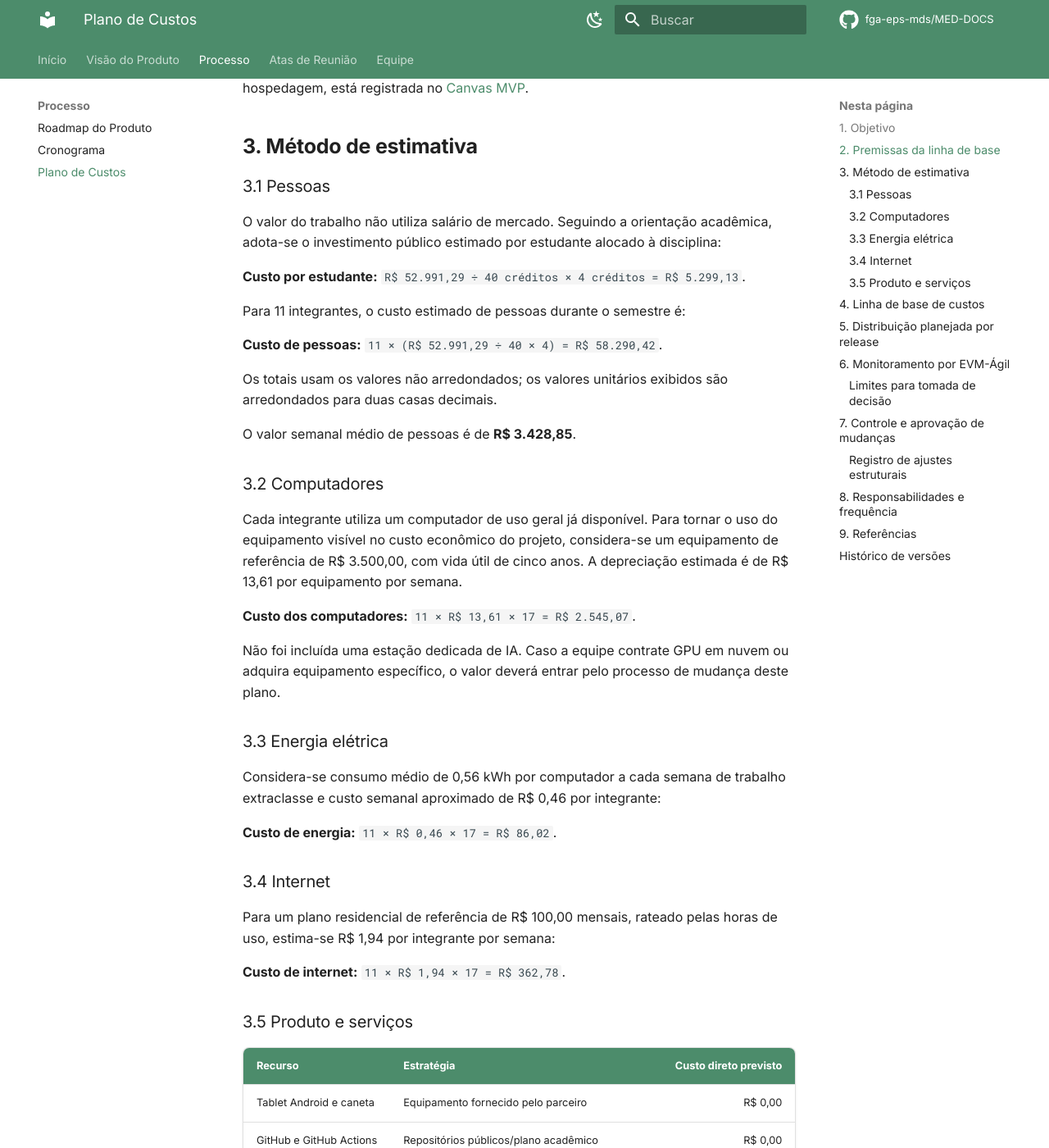
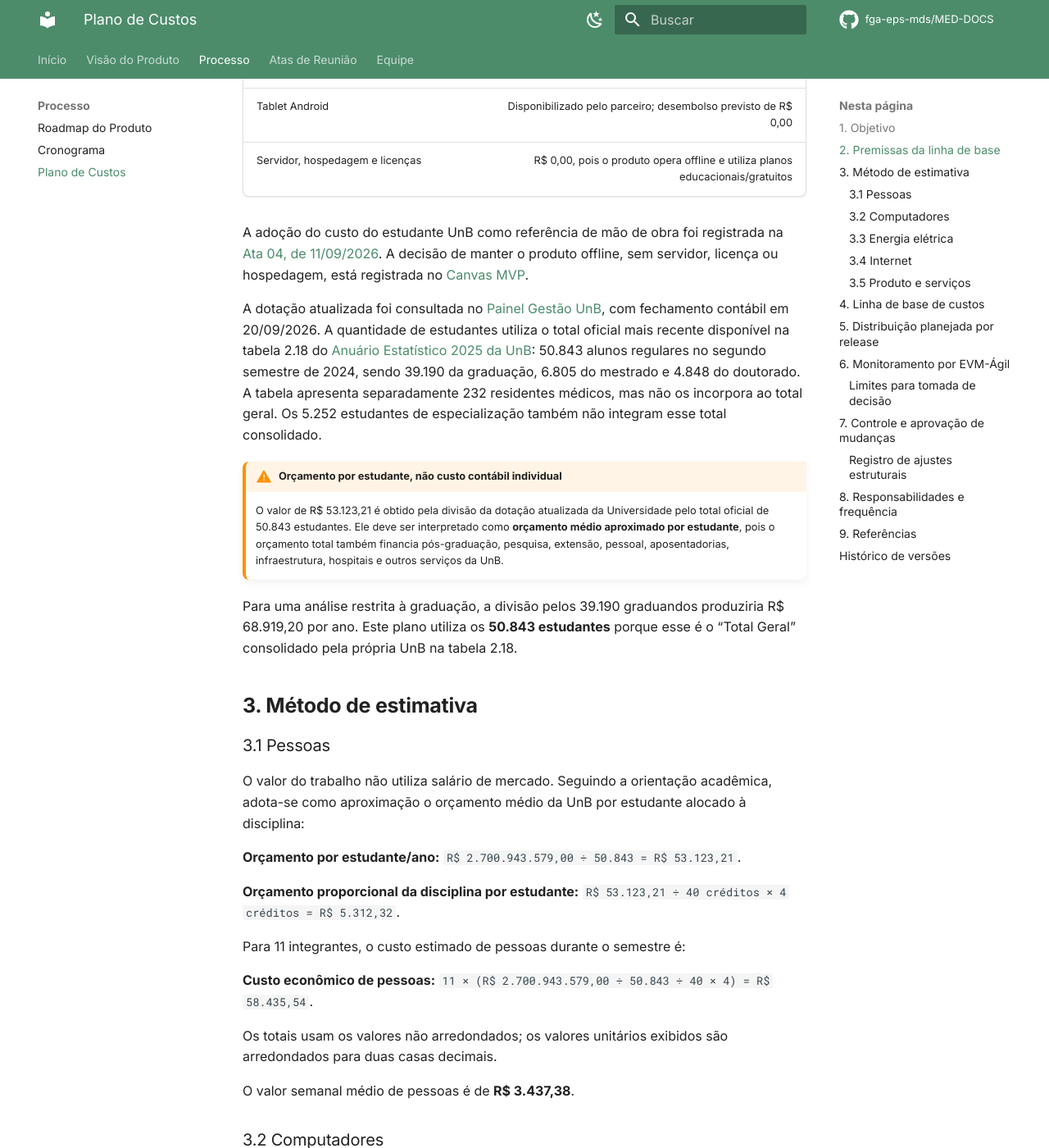
Before and after one commit to apollen27983/UNIEURO_MED-DOCS, an MkDocs documentation site: the page built from docs/equipe/plano_de_custos.md, in a window 1280 px wide and 1400 px high, scrolled down 1382 px. Shown: the whole window at 82% size. Built offline with MkDocs 1.6.1 and Material for MkDocs 9.7.7, drawn with Linux system fonts in a browser that asks for light colours; comment, search, counter and statistics services are not loaded; some of the changed text lies outside the part shown.

Commit message:
feat: atualiazando planilha de custos

```diff
--- a/docs/equipe/plano_de_custos.md
+++ b/docs/equipe/plano_de_custos.md
@@ -25,9 +25,14 @@ dados apresentados no Dashboard Gerencial e Analítico.
 | Equipe de EPS | 11 integrantes |
 | Créditos anuais de referência | 40 créditos |
 | Créditos da disciplina | 4 créditos |
-| Custo anual corrigido por estudante | R$ 52.991,29 |
-| Custo da disciplina por estudante | R$ 5.299,13 |
-| Custo semanal médio por estudante | R$ 311,71 |
+| Dotação atualizada da UnB em 2026 | R$ 2.700.943.579,00 |
+| Estudantes regulares de graduação | 39.190 |
+| Estudantes regulares de mestrado | 6.805 |
+| Estudantes regulares de doutorado | 4.848 |
+| Total oficial de estudantes utilizado | 50.843 |
+| Orçamento anual aproximado por estudante | R$ 53.123,21 |
+| Orçamento proporcional da disciplina por estudante | R$ 5.312,32 |
+| Orçamento semanal médio por estudante | R$ 312,49 |
 | Computadores de uso geral | 11 unidades já disponíveis |
 | Vida útil contábil dos computadores | 5 anos (depreciação de 20% ao ano) |
 | Uso extraclasse considerado | 14 horas por semana e por integrante |
@@ -39,23 +44,50 @@ A adoção do custo do estudante UnB como referência de mão de obra foi regist
 A decisão de manter o produto offline, sem servidor, licença ou hospedagem, está
 registrada no [Canvas MVP](../produto/canvas-mvp.md#7-custo-e-cronograma).
 
+A dotação atualizada foi consultada no
+[Painel Gestão UnB](https://app.powerbi.com/view?r=eyJrIjoiZWNjNzkzZWQtNTJkMi00YmZhLThkOTgtNzgzNmE2MWMzZjdmIiwidCI6ImVjMzU5YmExLTYzMGItNGQyYi1iODMzLWM4ZTZkNDhmODA1OSJ9),
+com fechamento contábil em 20/09/2026. A quantidade de estudantes utiliza o total
+oficial mais recente disponível na tabela 2.18 do
+[Anuário Estatístico 2025 da UnB](https://repositoriodpo.unb.br/anuarios/anuario-estatistico-2025/):
+50.843 alunos regulares no segundo semestre de 2024, sendo 39.190 da graduação,
+6.805 do mestrado e 4.848 do doutorado. A tabela apresenta separadamente 232
+residentes médicos, mas não os incorpora ao total geral. Os 5.252 estudantes de
+especialização também não integram esse total consolidado.
+
+!!! warning "Orçamento por estudante, não custo contábil individual"
+    O valor de R$ 53.123,21 é obtido pela divisão da dotação atualizada da
+    Universidade pelo total oficial de 50.843 estudantes. Ele deve ser interpretado
+    como **orçamento médio aproximado por estudante**, pois o orçamento total
+    também financia pós-graduação, pesquisa, extensão, pessoal, aposentadorias,
+    infraestrutura, hospitais e outros serviços da UnB.
+
+Para uma análise restrita à graduação, a divisão pelos 39.190 graduandos produziria
+R$ 68.919,20 por ano. Este plano utiliza os **50.843 estudantes** porque esse é o
+“Total Geral” consolidado pela própria UnB na tabela 2.18.
+
 ## 3. Método de estimativa
 
 ### 3.1 Pessoas
 
 O valor do trabalho não utiliza salário de mercado. Seguindo a orientação acadêmica,
-adota-se o investimento público estimado por estudante alocado à disciplina:
+adota-se como aproximação o orçamento médio da UnB por estudante alocado à
+disciplina:
 
-**Custo por estudante:** `R$ 52.991,29 ÷ 40 créditos × 4 créditos = R$ 5.299,13`.
+**Orçamento por estudante/ano:**
+`R$ 2.700.943.579,00 ÷ 50.843 = R$ 53.123,21`.
+
+**Orçamento proporcional da disciplina por estudante:**
+`R$ 53.123,21 ÷ 40 créditos × 4 créditos = R$ 5.312,32`.
 
 Para 11 integrantes, o custo estimado de pessoas durante o semestre é:
 
-**Custo de pessoas:** `11 × (R$ 52.991,29 ÷ 40 × 4) = R$ 58.290,42`.
+**Custo econômico de pessoas:**
+`11 × (R$ 2.700.943.579,00 ÷ 50.843 ÷ 40 × 4) = R$ 58.435,54`.
 
 Os totais usam os valores não arredondados; os valores unitários exibidos são
 arredondados para duas casas decimais.
 
-O valor semanal médio de pessoas é de **R$ 3.428,85**.
+O valor semanal médio de pessoas é de **R$ 3.437,38**.
 
 ### 3.2 Computadores
 
@@ -110,24 +142,24 @@ no LibreOffice Calc, Microsoft Excel ou Google Planilhas.
 
 | Categoria | Custo semanal médio | Quantidade de semanas | Custo total |
 |---|---:|---:|---:|
-| Pessoas | R$ 3.428,85 | 17 | R$ 58.290,42 |
+| Pessoas | R$ 3.437,38 | 17 | R$ 58.435,54 |
 | Depreciação dos computadores | R$ 149,71 | 17 | R$ 2.545,07 |
 | Energia elétrica | R$ 5,06 | 17 | R$ 86,02 |
 | Internet | R$ 21,34 | 17 | R$ 362,78 |
 | Serviços, licenças e hospedagem | R$ 0,00 | 17 | R$ 0,00 |
-| **Linha de base (BAC)** | **R$ 3.604,96** | **17** | **R$ 61.284,29** |
+| **Linha de base (BAC)** | **R$ 3.613,49** | **17** | **R$ 61.429,41** |
 
 Foi definida uma **reserva gerencial de 5%**, separada da linha de base, para eventos
 não previstos que sejam formalmente aprovados:
 
 | Componente orçamentário | Valor |
 |---|---:|
-| Linha de base de custos (BAC) | R$ 61.284,29 |
-| Reserva gerencial (5%) | R$ 3.064,21 |
-| **Orçamento total autorizado** | **R$ 64.348,50** |
+| Linha de base de custos (BAC) | R$ 61.429,41 |
+| Reserva gerencial (5%) | R$ 3.071,47 |
+| **Orçamento total autorizado** | **R$ 64.500,88** |
 
 A reserva não integra o BAC enquanto não houver mudança aprovada. Assim, os índices
-de EVM são calculados inicialmente sobre **R$ 61.284,29**.
+de EVM são calculados inicialmente sobre **R$ 61.429,41**.
 
 ## 5. Distribuição planejada por release
 
@@ -136,11 +168,13 @@ custo semanal médio multiplicado pelas semanas de cada período.
 
 | Período | Semanas consideradas | Custo planejado | Acumulado planejado |
 |---|---:|---:|---:|
-| R1 — 10/08 a 28/09 | 7 | R$ 25.234,71 | R$ 25.234,71 |
-| R2 — 29/09 a 26/10 | 4 | R$ 14.419,83 | R$ 39.654,54 |
-| R3 — 27/10 a 30/11 | 5 | R$ 18.024,79 | R$ 57.679,33 |
-| Release final — 01/12 a 07/12 | 1 | R$ 3.604,96 | R$ 61.284,29 |
-| **Total** | **17** | **R$ 61.284,29** | **R$ 61.284,29** |
+| R1 — 10/08 a 28/09 | 7 | R$ 25.294,46 | R$ 25.294,46 |
+| R2 — 29/09 a 26/10 | 4 | R$ 14.453,98 | R$ 39.748,44 |
+| R3 — 27/10 a 30/11 | 5 | R$ 18.067,47 | R$ 57.815,91 |
+| Release final — 01/12 a 07/12 | 1 | R$ 3.613,50 | R$ 61.429,41 |
+| **Total** | **17** | **R$ 61.429,41** | **R$ 61.429,41** |
+
+O centavo residual do último período compensa o arredondamento dos valores semanais.
 
 ## 6. Monitoramento por EVM-Ágil
 
@@ -150,7 +184,7 @@ iniciado como valor entregue.
 
 | Sigla | Indicador | Cálculo/uso |
 |---|---|---|
-| BAC | Orçamento no término | Linha de base aprovada: R$ 61.284,29 |
+| BAC | Orçamento no término | Linha de base aprovada: R$ 61.429,41 |
 | PV | Valor planejado | BAC × percentual de escopo planejado até a data |
 | EV | Valor agregado | BAC × percentual de pontos aceitos até a data |
 | AC | Custo real | Custo das semanas decorridas, ajustado por mudanças reais |
@@ -196,7 +230,9 @@ O processo de controle é:
 
 | Data | Mudança | Impacto | Novo BAC | Evidência | Responsável |
 |---|---|---:|---:|---|---|
-| — | Linha de base inicial | — | R$ 61.284,29 | Este documento | Daniel Ferreira Nunes |
+| 21/09/2026 | Criação da linha de base inicial | — | R$ 61.284,29 | Versão 1.0 deste documento | Daniel Ferreira Nunes |
+| 22/09/2026 | Atualização da fonte de pessoas para o orçamento da UnB em 2026 | + R$ 17.520,70 | R$ 78.804,99 | Painel Gestão UnB e Anuário Estatístico 2025 | Daniel Ferreira Nunes |
+| 22/09/2026 | Adoção do total oficial de 50.843 estudantes como denominador | - R$ 17.375,58 | R$ 61.429,41 | Tabela 2.18 do Anuário Estatístico 2025 | Daniel Ferreira Nunes |
 
 ## 8. Responsabilidades e frequência
 
@@ -210,13 +246,18 @@ O processo de controle é:
 
 ## 9. Referências
 
-1. BANCO CENTRAL DO BRASIL. [Calculadora do Cidadão — correção de valores](https://www3.bcb.gov.br/CALCIDADAO/publico/corrigirPorIndice.do?method=corrigirPorIndice). Acesso em: 21 set. 2026.
-2. RECEITA FEDERAL DO BRASIL. [Taxas de depreciação de bens](https://normasinternet2.receita.fazenda.gov.br/#/consulta/externa/81268/visao/vigente). Acesso em: 21 set. 2026.
-3. NEOENERGIA BRASÍLIA. [Composição tarifária](https://www.neoenergia.com/web/brasilia/sua-casa/composicao-tarifaria). Acesso em: 21 set. 2026.
-4. PROJECT MANAGEMENT INSTITUTE. *A Guide to the Project Management Body of Knowledge (PMBOK Guide)*. 7. ed. Newtown Square: PMI, 2021.
+1. UNIVERSIDADE DE BRASÍLIA. [Painel Gestão UnB](https://app.powerbi.com/view?r=eyJrIjoiZWNjNzkzZWQtNTJkMi00YmZhLThkOTgtNzgzNmE2MWMzZjdmIiwidCI6ImVjMzU5YmExLTYzMGItNGQyYi1iODMzLWM4ZTZkNDhmODA1OSJ9). Dotação atualizada de 2026, com fechamento contábil em 20 set. 2026. Acesso em: 22 set. 2026.
+2. UNIVERSIDADE DE BRASÍLIA. [Painel Gestão UnB: uma nova ferramenta de transparência e eficiência para a gestão universitária](https://daf.unb.br/destaques/238-painel-de-gestao-projeta-unb-como-modelo-de-transparencia-publica). Decanato de Administração. Acesso em: 22 set. 2026.
+3. UNIVERSIDADE DE BRASÍLIA. [Anuário Estatístico 2025 — Repositório DPO](https://repositoriodpo.unb.br/anuarios/anuario-estatistico-2025/). Diretoria de Avaliação e Informações Gerenciais, Decanato de Planejamento, Orçamento e Avaliação Institucional. Acesso em: 22 set. 2026.
+4. UNIVERSIDADE DE BRASÍLIA. [Anuário Estatístico 2025 — ano-base 2024: tabela 2.18](https://anuariounb2025.netlify.app/geral#alunos-regulares-na-graduacao-e-na-pos-graduacao-stricto-sensu-2020-a-2024-2o-semestre). Acesso em: 22 set. 2026.
+5. RECEITA FEDERAL DO BRASIL. [Taxas de depreciação de bens](https://normasinternet2.receita.fazenda.gov.br/#/consulta/externa/81268/visao/vigente). Acesso em: 21 set. 2026.
+6. NEOENERGIA BRASÍLIA. [Composição tarifária](https://www.neoenergia.com/web/brasilia/sua-casa/composicao-tarifaria). Acesso em: 21 set. 2026.
+7. PROJECT MANAGEMENT INSTITUTE. *A Guide to the Project Management Body of Knowledge (PMBOK Guide)*. 7. ed. Newtown Square: PMI, 2021.
 
 ## Histórico de versões
 
 | Versão | Data | Descrição | Autor(es) | Revisor(es) | Data de revisão |
 |---|---|---|---|---|---|
 | 1.0 | 21/09/2026 | Criação do plano, linha de base, distribuição por release e controle por EVM-Ágil | [Daniel Ferreira Nunes](https://github.com/Mach1r0) | — | — |
+| 1.1 | 22/09/2026 | Atualização do orçamento por estudante com dados do Painel Gestão UnB e recálculo da linha de base | [Daniel Ferreira Nunes](https://github.com/Mach1r0) | — | — |
+| 1.2 | 22/09/2026 | Inclusão do Repositório DPO e adoção do total oficial de 50.843 estudantes da tabela 2.18 | [Daniel Ferreira Nunes](https://github.com/Mach1r0) | — | — |
```
Also changed, not shown: docs/assets/dados/plano_de_custos.csv (+4 -4 lines).
